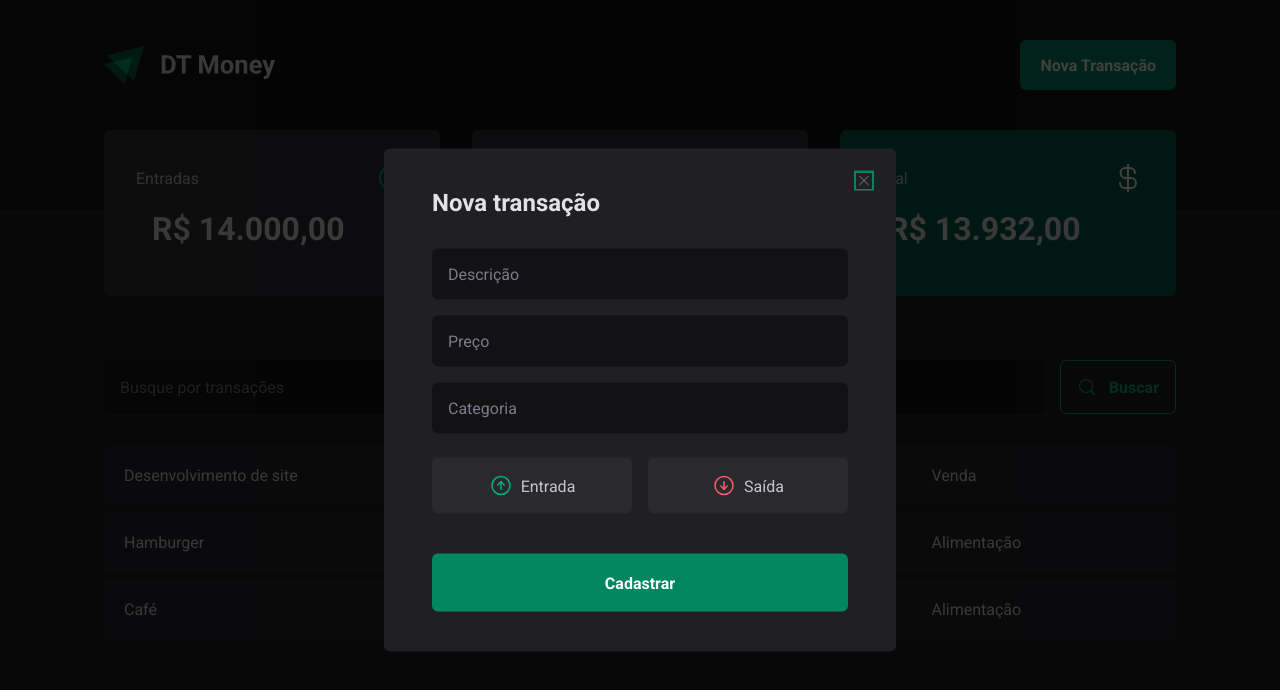
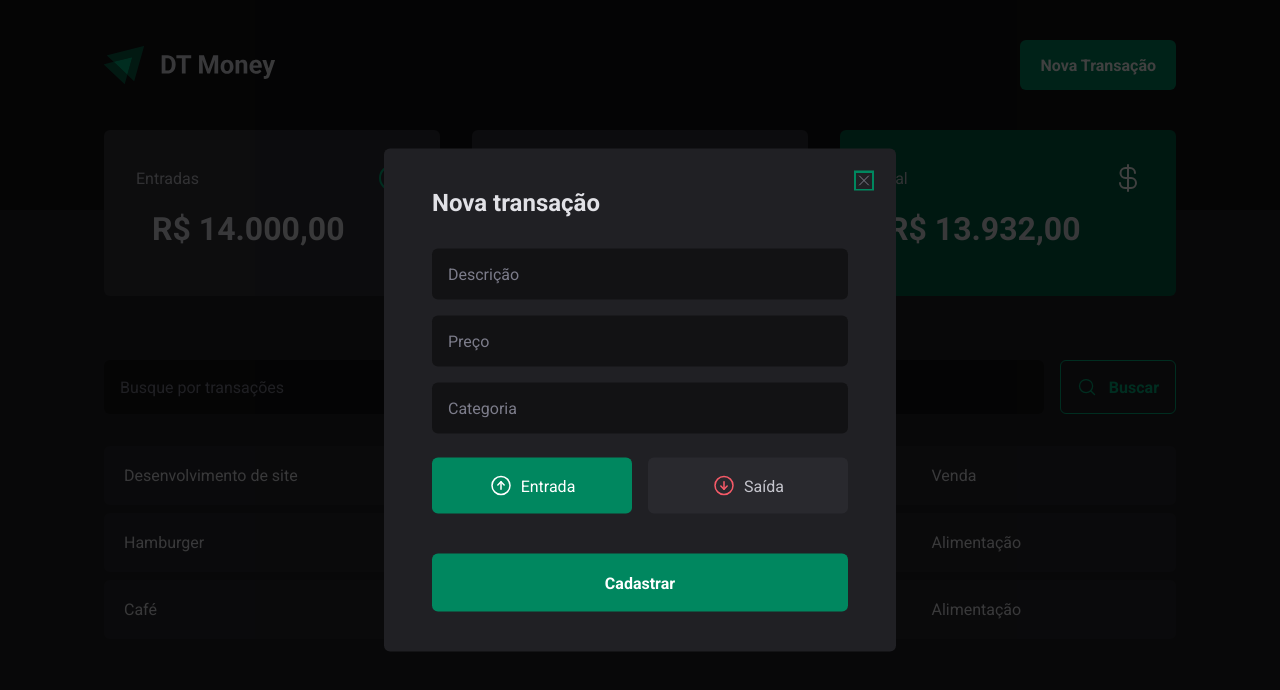
Before and after one commit to chelfonseca/dt-money, a React (Vite) app: page / in a window 1280 px wide. Both pictures are taken after a click on the button "Nova Transação". Shown: the top 690 px of the page. Built offline with nearby package versions, Linux system fonts and the light colour scheme; data requests are answered from the project's data file.

Commit message:
radio button controlled components

```diff
--- a/src/components/NewTransactionModal/index.tsx
+++ b/src/components/NewTransactionModal/index.tsx
@@ -5,13 +5,13 @@
 
 import * as z from 'zod';
 import { zodResolver } from "@hookform/resolvers/zod";
-import { useForm } from "react-hook-form";
+import { Controller, useForm } from "react-hook-form";
 
 const newTransactionFormSchema = z.object({
     description: z.string(),
     price: z.number(),
     category: z.string(),
-    // type: z.enum(['income', 'outcome']),
+    type: z.enum(['income', 'outcome']),
 });
 
 type NewTransactionFormInputs = z.infer<typeof newTransactionFormSchema>;
@@ -20,11 +20,15 @@
 export function NewTransactionModal() {
 
     const {
+        control,
         register,
         handleSubmit,
         formState : {isSubmitting}
     } = useForm <NewTransactionFormInputs>({
-        resolver: zodResolver(newTransactionFormSchema)
+        resolver: zodResolver(newTransactionFormSchema),
+        defaultValues: {
+            type: 'income'
+        }
     });
 
     async function handleCreateNewTransaction(data: NewTransactionFormInputs){
@@ -62,7 +66,14 @@
                 {...register('category')}
                 />
 
-                <TransactionType>
+                <Controller
+                    control={control}
+                    name='type'
+                    render={({field}) => {
+                        // console.log(field);
+
+                        return (
+                            <TransactionType onValueChange={field.onChange} value={field.value}>
                                <TransactionTypeButton variant="income" value="income">
                                <ArrowCircleUp size={24}/>
                                Entrada
@@ -74,6 +85,12 @@
                                </TransactionTypeButton>
 
                            </TransactionType>
+                           )
+                    }}
+
+
+
+                />
 
                 <button type="submit" disabled={isSubmitting}>
                     Cadastrar
```
Lines whose indentation alone changed are shown as unchanged.
